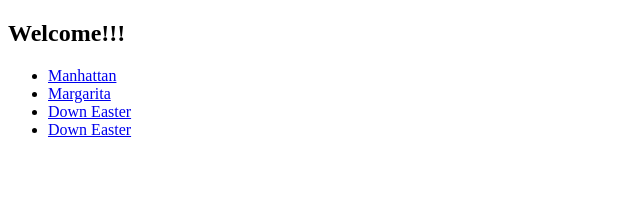
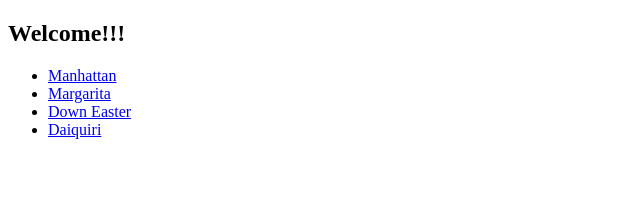
Before and after one commit to benjamincarp/MixUp, a React app: page / in a window 1280 px wide. Shown: the top 211 px of the page, without its empty margins (0-640 px from the left). Built offline with nearby package versions, Linux system fonts and the light colour scheme; the HTML template or start-up script is replaced by a standard one.

Commit message:
get single drink page connected to store

```diff
--- a/client/src/components/drink.jsx
+++ b/client/src/components/drink.jsx
@@ -1,10 +1,25 @@
 import React from 'react';
 import styles from '../style/app.css';
+import PropTypes from 'prop-types';
 
-const Drink = ({match}) => (
-<div className={styles.drink}>
-<h2>{match.params.drinkId}</h2>
-</div>
-);
+const Drink = ({ drink }) => {
+    if (drink.notFound) {
+        return (
+            <div className={styles.drink}>
+                <h2>No drink found with ID {drink.id}</h2>
+            </div>
+        );
+    }
+
+    return (
+        <div className={styles.drink}>
+            <h2>{drink.name}</h2>
+        </div>
+    );
+};
+
+Drink.propType = {
+  drink: PropTypes.object.isRequired
+};
 
 export default Drink;
--- a/client/src/components/drinksList.jsx
+++ b/client/src/components/drinksList.jsx
@@ -4,7 +4,7 @@ import DrinksListItem from './drinksListItem.jsx'
 
 const DrinksList = ({ drinks }) => {
     const list = drinks.map(drink => (
-       <DrinksListItem drink={drink}/>
+       <DrinksListItem drink={drink} key={drink.id}/>
     ));
 
     return (
--- a/client/src/components/drinksListItem.jsx
+++ b/client/src/components/drinksListItem.jsx
@@ -4,7 +4,7 @@ import {Link} from 'react-router-dom';
 import PropTypes from 'prop-types';
 
 const DrinksListItem = ({drink}) => (
-<li key="{drink.id}">
+<li>
     <Link to={`/${drink.id}`}>{drink.name}</Link>
 </li>
 );
--- /dev/null
+++ b/client/src/containers/drink.jsx
@@ -0,0 +1,29 @@
+import { connect } from 'react-redux'
+import DrinkComponent from '../components/drink.jsx';
+
+const mapStateToProps = (state, ownProps) => {
+    let drink = state.drinks.find((drinkObj) => (drinkObj.id.toString() === ownProps.match.params.drinkId));
+
+    //keep the proptypes happy. The component will handle a bad ID
+    if (!drink) drink = {
+        id: ownProps.match.params.drinkId,
+        notFound: true
+    };
+
+    return { drink };
+};
+
+const mapDispatchToProps = (dispatch, ownProps) => (
+    {
+        // onClick: () => {
+        //     dispatch(setVisibilityFilter(ownProps.filter))
+        // }
+    }
+);
+
+const Drink = connect(
+    mapStateToProps,
+    mapDispatchToProps
+)(DrinkComponent);
+
+export default Drink
--- a/client/src/reducers/drinks.js
+++ b/client/src/reducers/drinks.js
@@ -14,7 +14,7 @@ const initialState ={
         },
         {
             id: 4,
-            name: "Down Easter"
+            name: "Daiquiri"
         }
     ]
 };
```
Also changed, not shown: client/src/containers/app.jsx (+2 -5 lines).
